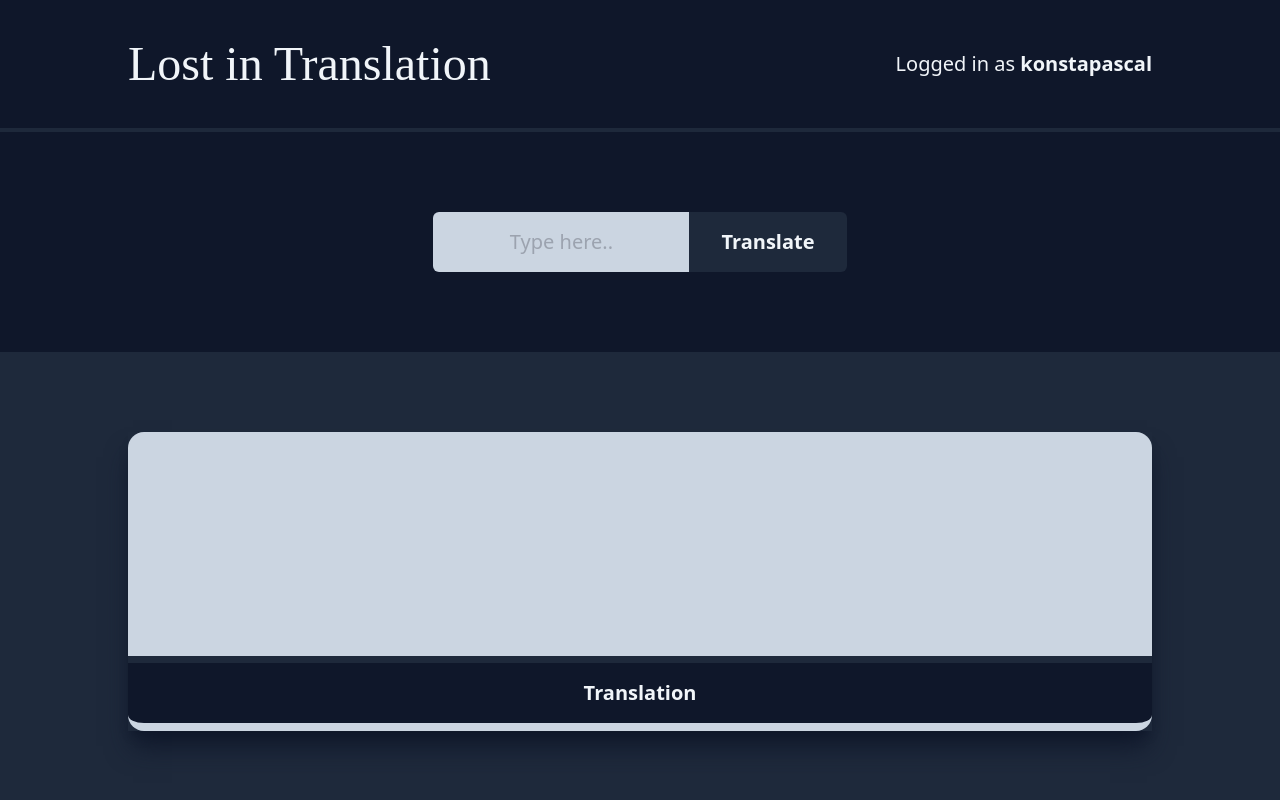
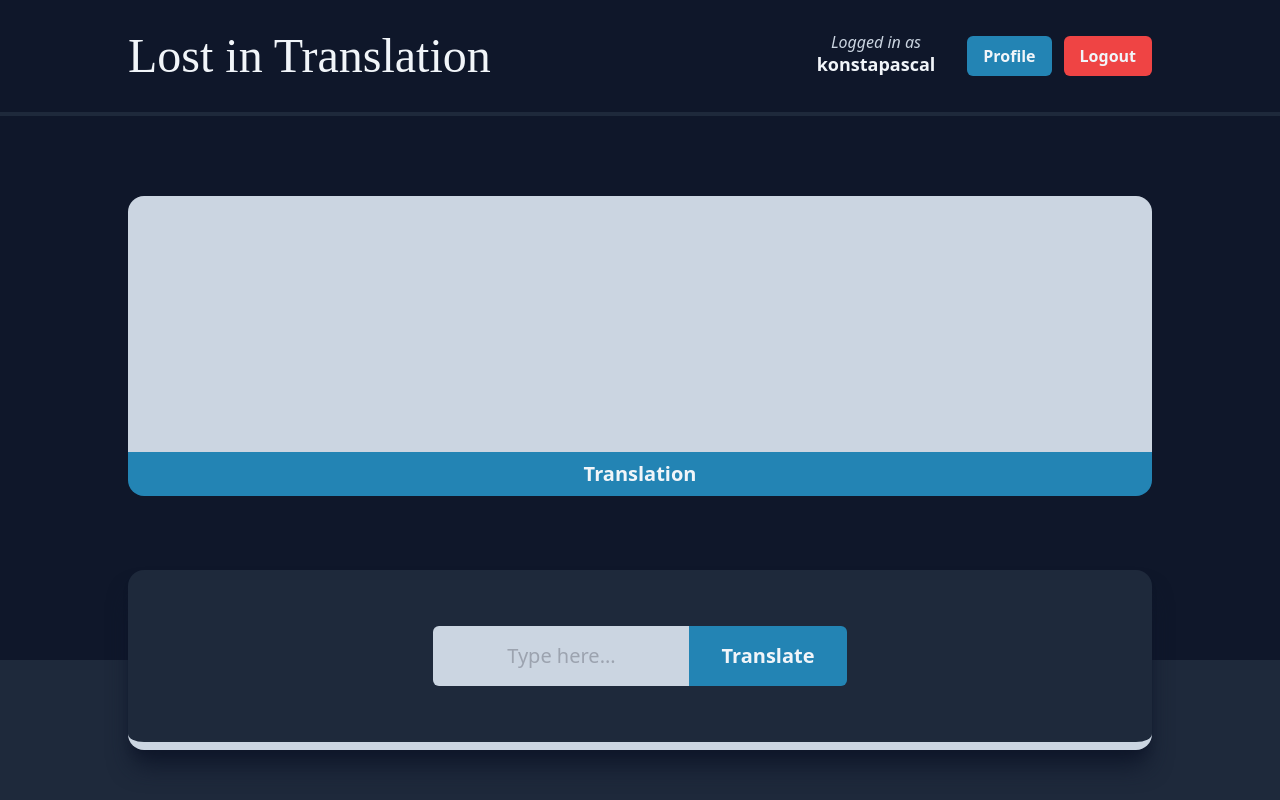
Before and after one commit to konstapascal/noroff-assignment-6, a React (Create React App) app: page /translation in a window 1280 px wide. Built offline with nearby package versions, Linux system fonts and the light colour scheme; the HTML template or start-up script is replaced by a standard one; a web font is replaced by a local one.

Commit message:
FEAT: Finished profile page styles

```diff
--- a/src/components/Navbar.jsx
+++ b/src/components/Navbar.jsx
@@ -1,16 +1,20 @@
+import { useLocation } from 'react-router-dom';
 import UserInfo from './UserInfo';
 
 function Navbar() {
+	const location = useLocation();
+
 	return (
 		<section className='bg-slate-900 border-b-4 border-slate-800'>
-			<nav className='container py-6 sm:py-10 max-w-5xl mx-auto flex  items-center text-center justify-center xl:justify-between'>
-				<div className='text-4xl md:text-5xl font-sister'>Lost in Translation</div>
-				{/* <div className='flex text-lg text-blue-400 underline gap-4'>
-					<Link to='/'>Home</Link>
-					<Link to='/translation'>Translation</Link>
-					<Link to='/profile'>Profile</Link>
-				</div> */}
-				<UserInfo />
+			<nav className='container py-8 px-4 xl:px-0 max-w-5xl mx-auto flex  items-center text-center  justify-center lg:justify-between gap-6 '>
+				<div
+					className={
+						'text-4xl md:text-5xl font-sister ' +
+						(location.pathname !== '/' && 'hidden lg:block')
+					}>
+					Lost in Translation
+				</div>
+				{location.pathname !== '/' && <UserInfo />}
 			</nav>
 		</section>
 	);
--- /dev/null
+++ b/src/components/Translation.jsx
@@ -0,0 +1,12 @@
+import React from 'react';
+
+function Translation() {
+	return (
+		<div className='mt-8 first:mt-0 mx-4 xl:mx-0 bg-slate-800 border-b-4 md:border-b-8 border-slate-300 rounded-2xl shadow-xl py-6'>
+			<h2 className='text-3xl'>Translation title</h2>
+			<p className='text-lg text-slate-400'>Translation body</p>
+		</div>
+	);
+}
+
+export default Translation;
--- a/src/components/UserInfo.jsx
+++ b/src/components/UserInfo.jsx
@@ -1,7 +1,33 @@
+import { Link } from 'react-router-dom';
+import { useLocation } from 'react-router-dom';
+
 function UserInfo() {
+	const location = useLocation();
+
 	return (
-		<div className='text-xl'>
-			Logged in as <span className='font-bold'>konstapascal</span>
+		<div className='flex gap-6 md:gap-8  justify-center lg:justify-end items-center '>
+			<div className='text-md leading-4 flex items-center flex-col text-slate-300 italic'>
+				<span>Logged in as</span>
+				<span className='font-bold text-lg text-slate-100 not-italic'>konstapascal</span>
+			</div>
+			<div className='flex flex-wrap justify-end  gap-2 sm:gap-3'>
+				{location.pathname === '/translation' && (
+					<Link to='/profile' className='bg-customCyan rounded-md   font-semibold  py-2 px-4'>
+						Profile
+					</Link>
+				)}
+				{location.pathname === '/profile' && (
+					<Link
+						to='/translation'
+						className='bg-customCyan rounded-md   font-semibold  py-2 px-4'>
+						Translation
+					</Link>
+				)}
+
+				<Link to='/' className='bg-red-500 rounded-md   font-semibold  py-2 px-4'>
+					Logout
+				</Link>
+			</div>
 		</div>
 	);
 }
--- a/src/pages/ProfilePage.jsx
+++ b/src/pages/ProfilePage.jsx
@@ -1,5 +1,16 @@
+import Translation from '../components/Translation';
+
 function ProfilePage() {
-	return <section className='text-3xl max-w-6xl container mx-auto'>Profile Page</section>;
+	return (
+		<section className='bg-slate-900 '>
+			<div className='container py-20  mx-auto max-w-5xl  text-center'>
+				<Translation />
+				<Translation />
+				<Translation />
+				<Translation />
+			</div>
+		</section>
+	);
 }
 
 export default ProfilePage;
--- a/src/pages/StartPage.jsx
+++ b/src/pages/StartPage.jsx
@@ -12,11 +12,10 @@ function StartPage() {
 						</p>
 					</div>
 				</div>
-				<div className='flex overflow-visible z-20 justify-center bg-slate-800 absolute bottom-0 w-11/12 md:w-5/6 lg:4/6 xl:w-full  rounded-2xl shadow-xl shadow-slate-900  translate-y-1/2 border-b-4 md:border-b-8 border-slate-300 py-8 sm:py-14 '>
+				<div className='sm:flex text-md xl:text-xl overflow-visible z-20 justify-center bg-slate-800 absolute bottom-0 w-11/12 md:w-5/6 lg:4/6 xl:w-full  rounded-2xl shadow-xl shadow-slate-900  translate-y-1/2 border-b-4 md:border-b-8 border-slate-300 py-8 sm:py-14 '>
 					<label htmlFor='username' className='sr-only'>
 						What's your name?
 					</label>
-					<div className='sm:flex text-md xl:text-xl '>
 					<input
 						placeholder="What's your name?"
 						className='  text-center  py-3 xl:py-4 bg-slate-300 rounded-md sm:rounded-r-none w-11/12 lg:w-64  sm:w-auto   text-slate-900'
@@ -25,10 +24,9 @@ function StartPage() {
 					/>
 					<button
 						onClick={() => console.log('clicked')}
-							className='bg-slate-900 mt-3 sm:mt-0 rounded-md sm:rounded-l-none  font-semibold  py-3 px-6 sm:px-8'>
+						className='bg-customCyan mt-3 sm:mt-0 rounded-md sm:rounded-l-none  font-semibold  py-3 px-6 sm:px-8'>
 						Login
 					</button>
-					</div>
 				</div>
 			</div>
 		</section>
--- a/src/pages/TranslationPage.jsx
+++ b/src/pages/TranslationPage.jsx
@@ -1,33 +1,31 @@
 function TranslationPage() {
 	return (
 		<section className='bg-slate-900 '>
-			<div className='container py-20  mx-auto max-w-5xl text-md xl:text-xl sm:flex justify-center items-stretch text-center '>
-				<label htmlFor='translate' className='sr-only'>
-					What do you want to translate?
-				</label>
-				<input
-					placeholder='Type here..'
-					className='  text-center  py-3 xl:py-4 bg-slate-300 rounded-md sm:rounded-r-none w-11/12 lg:w-64  sm:w-auto   text-slate-900'
-					type='text'
-					id='translate'
-				/>
-				<button
-					onClick={() => console.log('clicked')}
-					className='bg-slate-800 mt-3 sm:mt-0 rounded-md sm:rounded-l-none  font-semibold  py-3 px-6 sm:px-8'>
-					Translate
-				</button>
-			</div>
-			<div className='bg-slate-800 pt-20'>
-				<div className=' container  mx-auto shadow-xl shadow-slate-900 max-w-5xl text-center text-md xl:text-xl'>
+			<div className='container mx-auto pt-6 md:pt-12 xl:pt-20   max-w-5xl text-center text-md xl:text-xl'>
+				<div className='w-11/12 md:w-5/6 lg:4/6 xl:w-full mx-auto'>
 					<textarea
 						readOnly
-						className=' w-11/12 lg:w-full rounded-t-2xl read resize-none text-slate-900  bg-slate-300  h-56'
+						className='text-md xl:text-xl w-full block rounded-t-2xl read resize-none text-slate-900  bg-slate-300  h-64'
 					/>
-					<div
-						className='bg-slate-900 border-b-4 md:border-b-8 border-slate-300 rounded-b-2xl py-4 font-semibold
-					'>
+					<div className='bg-customCyan py-2 font-semibold text-center px-5 rounded-b-2xl'>
 						Translation
 					</div>
+				</div>
+				<div className='sm:flex  container mx-auto max-w-5xl overflow-visible -mt-4 z-20 justify-center bg-slate-800  w-11/12 md:w-5/6 lg:4/6 xl:w-full  rounded-2xl shadow-xl shadow-slate-900  translate-y-1/2 border-b-4 md:border-b-8 border-slate-300 py-8 sm:py-14 '>
+					<label htmlFor='username' className='sr-only'>
+						What do you want to translate?
+					</label>
+					<input
+						placeholder='Type here...'
+						className='  text-center  py-3 xl:py-4 bg-slate-300 rounded-md sm:rounded-r-none w-11/12 lg:w-64  sm:w-auto   text-slate-900'
+						type='text'
+						id='username'
+					/>
+					<button
+						onClick={() => console.log('clicked')}
+						className='bg-customCyan mt-3 sm:mt-0 rounded-md sm:rounded-l-none  font-semibold  py-3 px-6 sm:px-8'>
+						Translate
+					</button>
 				</div>
 			</div>
 		</section>
--- a/tailwind.config.js
+++ b/tailwind.config.js
@@ -4,7 +4,7 @@ module.exports = {
 		fontFamily: {
 			sister: ['"Love Ya Like A Sister"']
 		},
-		extend: {}
+		extend: { colors: { customCyan: '#2384B4' } }
 	},
 	plugins: []
 };
```
Lines whose indentation alone changed are shown as unchanged.
